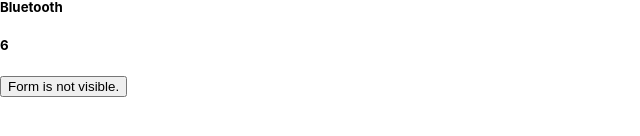
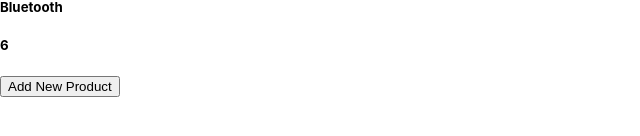
Before and after one commit to jfpalchak/merch-site, a React (Create React App) app: page / in a window 1280 px wide. Shown: the part 368-504 px from the top of the page, without its empty margins (0-640 px from the left). Built offline with nearby package versions, Linux system fonts and the light colour scheme.

Commit message:
add addNew handler method + conditional rendering

```diff
--- a/src/components/ProductControl.js
+++ b/src/components/ProductControl.js
@@ -1,6 +1,7 @@
 import React from "react";
 import ProductList from "./ProductList";
 import { testInventory } from "./test-inventory";
+import NewProductForm from "./NewProductForm";
 
 class ProductControl extends React.Component {
   constructor(props){
@@ -20,22 +21,34 @@
     }));
   }
 
+  // handle submission of new product form and add the new item to the inventory list,
+  // then reset formVisible state to go back to the render of our product list
+  handleAddNewProduct = (newProduct) => {
+    const updatedInventory = this.state.mainInventory.concat(newProduct);
+    this.setState({
+      mainInventory: updatedInventory,
+      formVisible: false
+    });
+  }
+
   render() {
-    let text = null;
+    let buttonText = null;
+    let visibleComponent = null;
 
     if (this.state.formVisible) {
-      text = "Form is visible.";
+      visibleComponent = <NewProductForm
+                            onFormSubmission={this.handleAddNewProduct} />
+      buttonText = "Cancel";
     } else {
-      text = "Form is not visible.";
+      visibleComponent = <ProductList
+                            inventory={this.state.mainInventory} />
+      buttonText = "Add New Product";
     }
 
     return (
       <React.Fragment>
-        <ProductList
-          inventory={this.state.mainInventory}
-        />
-
-        <button onClick={this.handleClick}>{text}</button>
+        {visibleComponent}
+        <button onClick={this.handleClick}>{buttonText}</button>
       </React.Fragment>
     );
   }
```
